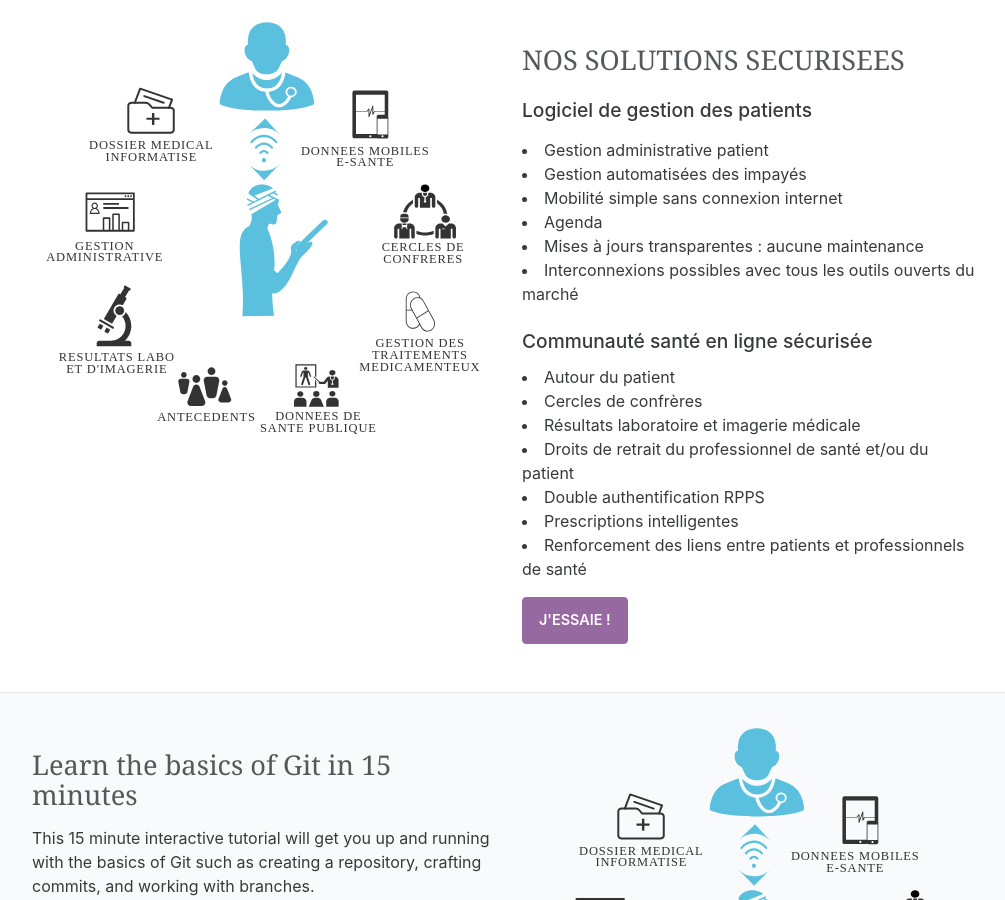
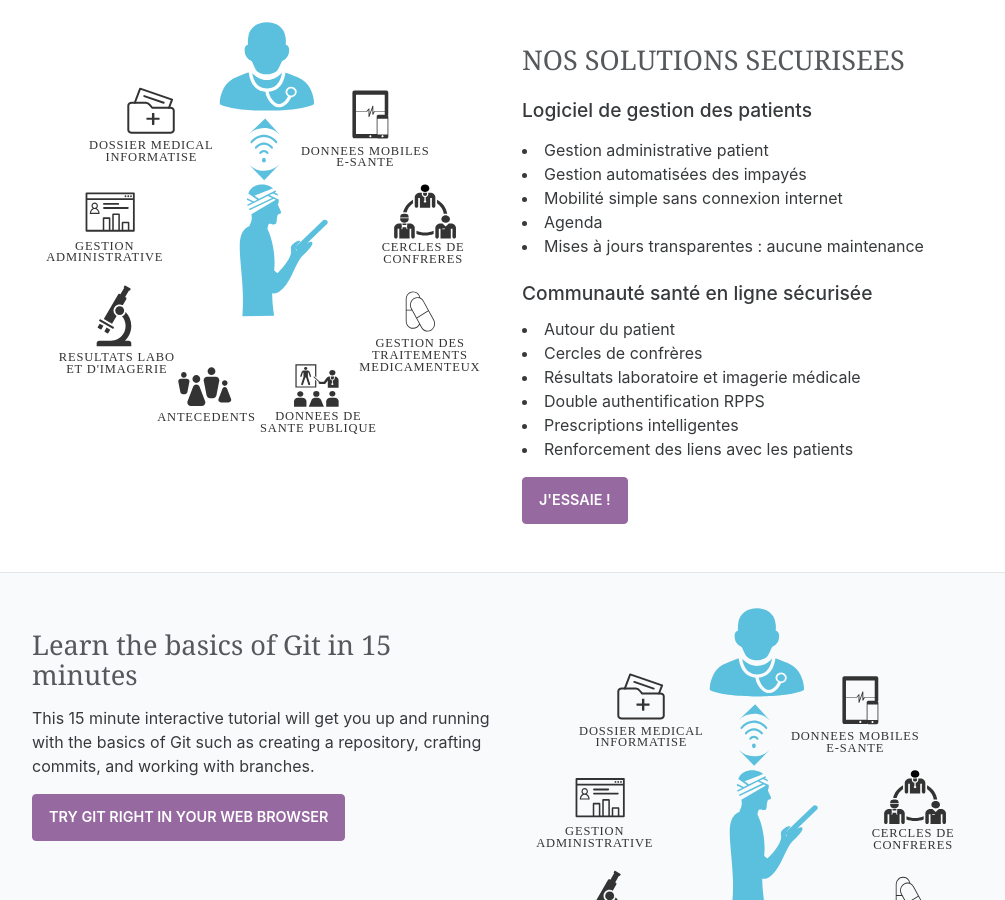
Before and after one commit to medusal/medusal.github.io, a Jekyll site: the page built from _pages/home.html, in a window 1280 px wide and 900 px high, scrolled down 1154 px. Shown: the whole window, without its empty margins (133-1138 px from the left). Built offline with Jekyll 4.4.1, drawn with Linux system fonts in a browser that asks for light colours.

Commit message:
Update from Forestry.io - _pages/home.html

```diff
--- a/_pages/home.html
+++ b/_pages/home.html
@@ -70,7 +70,6 @@ permalink: "/"
 <li>Mobilité simple sans connexion internet</li>
 <li>Agenda</li>
 <li>Mises à jours transparentes : aucune maintenance</li>
-<li>Interconnexions possibles avec tous les outils ouverts du marché</li>
 
 <h3>
     Communauté santé en ligne sécurisée
@@ -78,10 +77,9 @@ permalink: "/"
 <li>Autour du patient</li>
 <li>Cercles de confrères</li>
 <li>Résultats laboratoire et imagerie médicale</li>
-<li>Droits de retrait du professionnel de santé et/ou du patient</li>
 <li>Double authentification RPPS</li>
 <li>Prescriptions intelligentes</li>
-<li>Renforcement des liens entre patients et professionnels de santé</li></p>
+<li>Renforcement des liens avec les patients</li></p>
           <p>
             <a href="/about" class="btn btn-primary">
               J'essaie !
```
